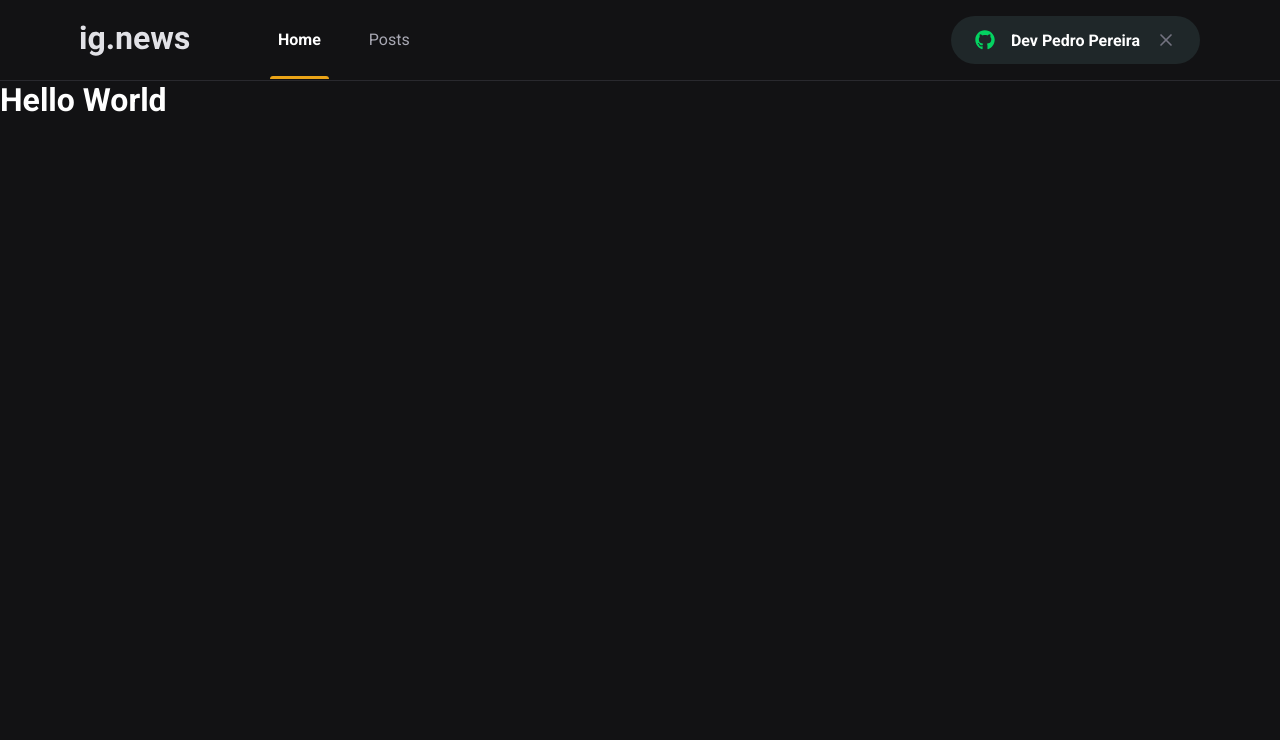
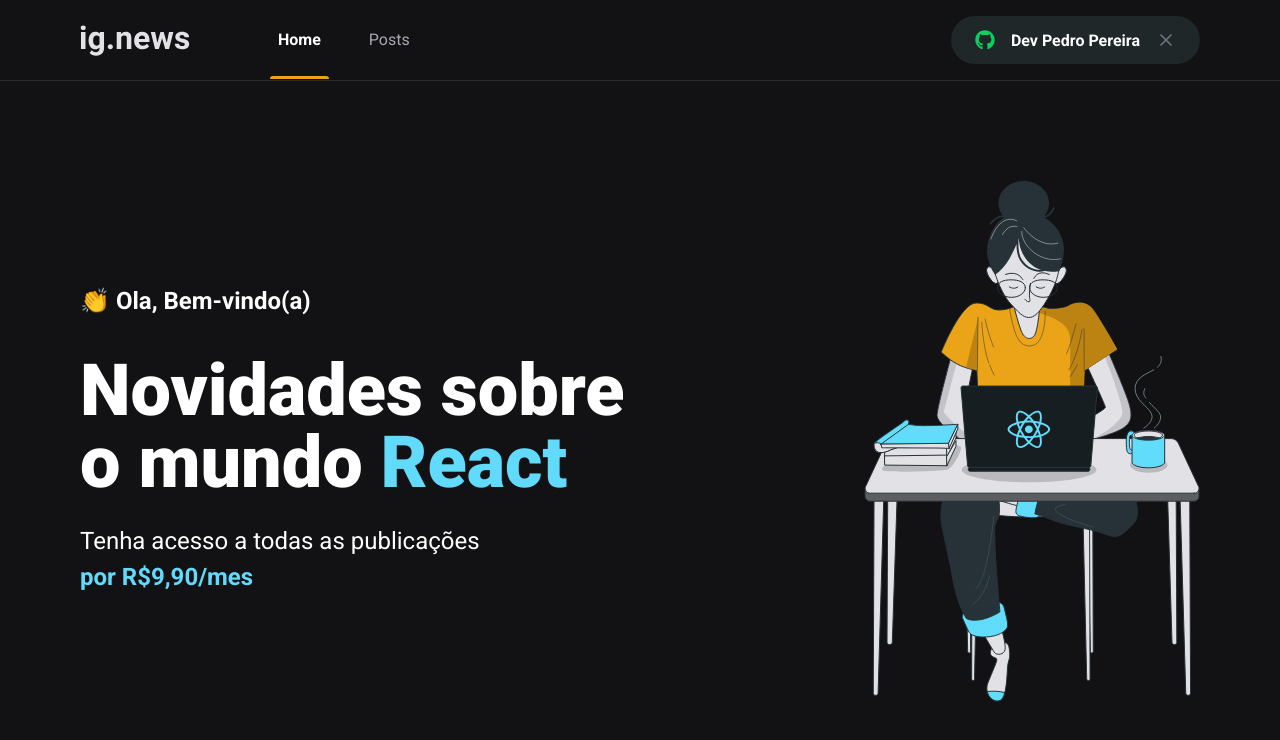
Before and after one commit to devpedrospereira/ignews, a Next.js app: page / in a window 1280 px wide. Shown: the top 740 px of the page. Built offline with nearby package versions, Linux system fonts and the light colour scheme.

Commit message:
implementation and styling page home

```diff
--- /dev/null
+++ b/src/pages/home.module.scss
@@ -0,0 +1,41 @@
+.contentContainer {
+    max-width: 1120px;
+    margin: 0 auto;
+    padding: 0 2rem;
+    height: calc(100vh - 5rem);
+
+    display: flex;
+    align-items: center;
+    justify-content: space-between;
+}
+
+.hero {
+    max-width: 600px;
+
+    > span {
+        font-size: 1.5rem;
+        font-weight: bold;
+    }
+
+    h1 {
+        font-size: 4.5rem;
+        line-height: 4.5rem;
+        font-weight: 900;
+        margin-top: 2.5rem;
+
+        span {
+            color: var(--cyan-500);
+        }
+    }
+
+    p {
+        font-size: 1.5rem;
+        line-height: 2.25rem;
+        margin-top: 1.5rem;
+
+        span {
+            color: var(--cyan-500);
+            font-weight: bold;
+        }
+    }
+}
--- a/src/pages/index.tsx
+++ b/src/pages/index.tsx
@@ -1,4 +1,6 @@
 import Head from "next/head";
+
+import styles from './home.module.scss'
 
 export default function Home() {
     return (
@@ -6,7 +8,25 @@ export default function Home() {
             <Head>
                 <title>Início | ig.news</title>
             </Head>
-            <h1>Hello World</h1>
+
+            <main className={styles.contentContainer}>
+                <section className={styles.hero}>
+                    <span>
+                    👏 Ola, Bem-vindo(a)
+                    </span>
+
+                    <h1> Novidades sobre o mundo <span>React</span> </h1>
+                    <p>
+                       Tenha acesso a todas as publicações  <br />
+                       <span>
+                         por R$9,90/mes
+                       </span>
+                    </p>
+                </section>
+
+                <img src="/images/avatar.svg" alt="mulher programando" />
+            </main>
+
         </>
     );
 }
```
